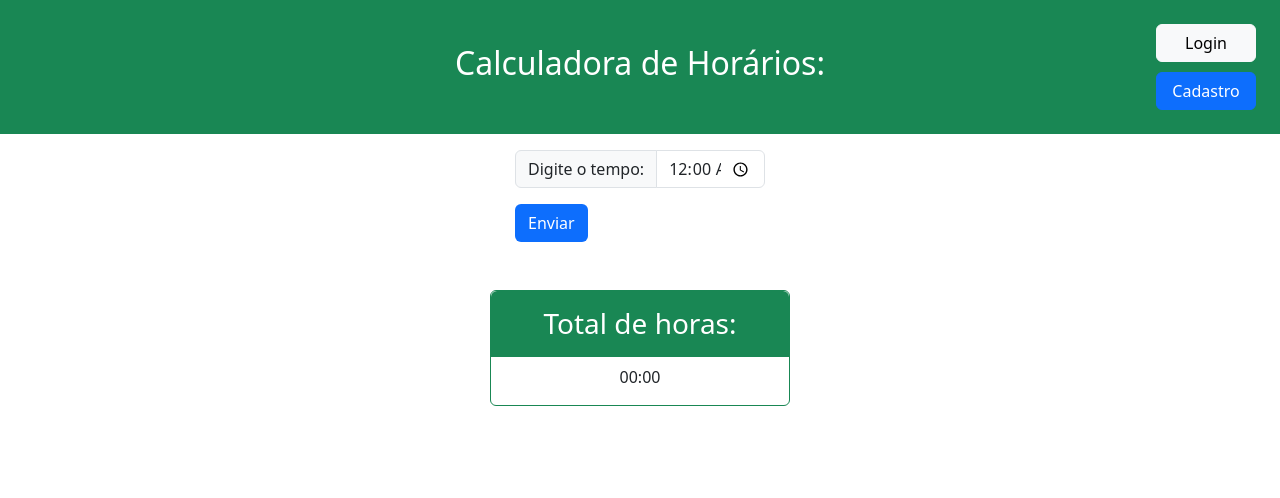
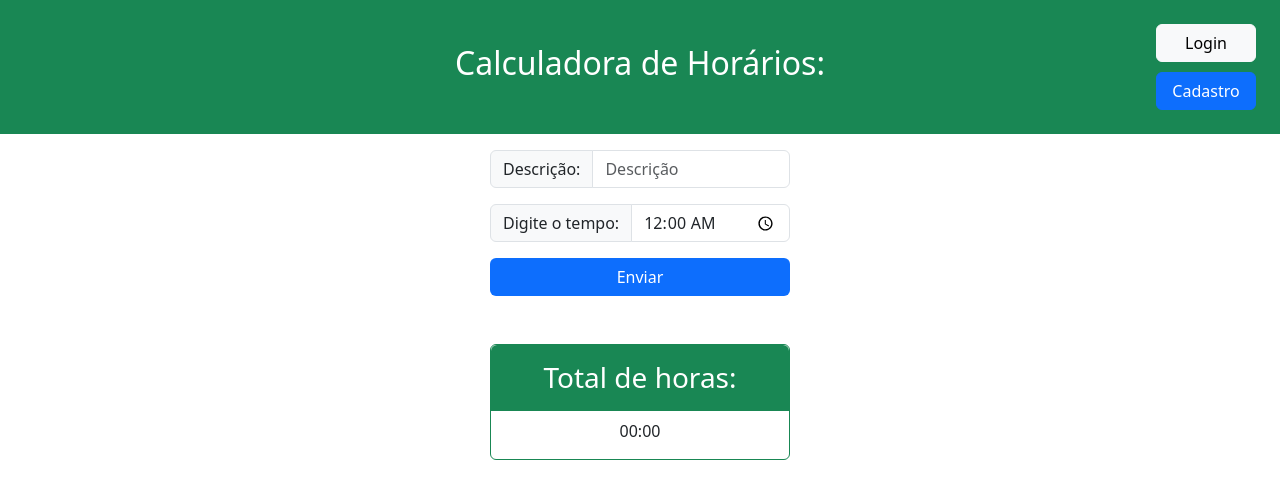
Before and after one commit to Gustavo-Pasquini/calculadora_horario_v2, a React (Vite) app: page / in a window 1280 px wide. Shown: the top 498 px of the page. Built offline with nearby package versions, Linux system fonts and the light colour scheme.

Commit message:
2025-02-04 23:58 (Adicionando campo de descrição e removendo horários ao deslogar)

```diff
--- a/src/App.tsx
+++ b/src/App.tsx
@@ -8,6 +8,7 @@ import Totalizador from "./components/Totalizador";
 
 interface Horario {
   id: any;
+  observacao: string;
   email: string;
   date: string;
   time: string;
@@ -27,6 +28,10 @@ function App() {
   const handleEmail = (email: string) => {
     setEmail(email);
   };
+
+  useEffect(() => {
+    setHorarios([])
+  }, [email])
 
   // Função de login que busca os horários do banco para o email informado
   const handleLogin = async (email: string) => {
@@ -48,10 +53,11 @@ function App() {
 
       const filteredHorarios: Horario[] = querySnapshot.docs
         .map(doc => {
-          const data = doc.data() as { date?: string; time?: string; hora?: string; minuto?: string };
+          const data = doc.data() as { observacao?: string; date?: string; time?: string; hora?: string; minuto?: string };
           return {
-            id: doc.id,  // Adiciona o ID do documento
+            id: doc.id,
             email,
+            observacao: data.observacao ?? "",
             date: data.date ?? "",
             time: data.time ?? "",
             hora: data.hora ?? "",
@@ -103,6 +109,7 @@ function App() {
 
   // Ao enviar um novo horário, atualiza o array de horários e recalcula os totais
   const handleButtonClick = async (
+    observacao: string,
     email: string,
     date: string,
     time: string,
@@ -115,6 +122,7 @@ function App() {
         if (email) {
           // Adiciona os dados ao Firestore
           const docRef = await addDoc(collection(db, "horario"), {
+            observacao: observacao ?? '',
             email: email ?? '',
             date: date ?? '',
             time: time ?? '',
@@ -125,13 +133,13 @@ function App() {
           // Atualiza o estado após o Firestore confirmar a inserção
           setHorarios((prevHorarios) => [
             ...prevHorarios,
-            { id: docRef.id, email, date, time, hora, minuto },
+            { id: docRef.id, observacao, email, date, time, hora, minuto },
           ]);
 
         } else {
           setHorarios((prevHorarios) => [
             ...prevHorarios,
-            { id: '', email, date, time, hora, minuto },
+            { id: '', observacao, email, date, time, hora, minuto },
           ]);
         }
 
@@ -152,7 +160,7 @@ function App() {
         setTotalMinutos(String(somaMinutos));
         setTotalHoras(String(somaHoras));
 
-        console.log("Horário adicionado com sucesso!");
+        //console.log("Horário adicionado com sucesso!");
       } catch (error) {
         console.error("Erro ao adicionar horário:", error);
       }
@@ -160,7 +168,7 @@ function App() {
   };
 
   const handleCadastro = () => {
-    console.log("Cadastro Realizado");
+    //console.log("Cadastro Realizado");
   };
 
   // Remoção de um horário e atualização dos totais
@@ -170,14 +178,36 @@ function App() {
       const removedHorario = horarios[index];
 
       if (!removedHorario || !removedHorario.id) {
-        console.error("Erro: ID do documento não encontrado.");
+        setHorarios((prevHorarios) =>
+        prevHorarios.filter((_, i) => i !== index)
+        );
+
+        // Recalcula os totais após a remoção
+        let acumuladoMinutos = 0;
+        let acumuladoHoras = 0;
+
+        horarios.forEach((h, i) => {
+          if (i !== index) {
+            acumuladoMinutos += parseInt(h.minuto);
+            acumuladoHoras += parseInt(h.hora);
+          }
+        });
+
+        // Ajusta os minutos que ultrapassarem 60
+        const extras = Math.floor(acumuladoMinutos / 60);
+        acumuladoHoras += extras;
+        acumuladoMinutos = acumuladoMinutos % 60;
+
+        setTotalHoras(String(acumuladoHoras));
+        setTotalMinutos(String(acumuladoMinutos));
+
         return;
       }
 
       // Remove do Firestore
       await deleteDoc(doc(db, "horario", removedHorario.id));
 
-      console.log("Horário removido do banco:", removedHorario);
+      //console.log("Horário removido do banco:", removedHorario);
 
       // Atualiza o estado removendo o item da lista
       setHorarios((prevHorarios) =>
@@ -223,6 +253,7 @@ function App() {
             {horarios.map((horario, index) => (
               <HorarioAdicionado
                 key={index}
+                observacaoAdicionada={horario.observacao}
                 addedDate={horario.date}
                 addedTime={horario.time}
                 newHora={horario.hora}
@@ -243,6 +274,7 @@ function App() {
           {horarios.map((horario, index) => (
             <HorarioAdicionado
               key={index}
+              observacaoAdicionada={horario.observacao}
               addedDate={horario.date}
               addedTime={horario.time}
               newHora={horario.hora}
--- a/src/components/EntradaDados.tsx
+++ b/src/components/EntradaDados.tsx
@@ -5,7 +5,7 @@ import '../global.css';
 import { stringToColor } from '../utils';
 
 interface Props {
-  onButtonClick: (email: string, date: string, time: string, hora: string, minuto: string) => void;
+  onButtonClick: (observacao: string, email: string, date: string, time: string, hora: string, minuto: string) => void;
   onLogin: (email: string) => void;
   onCadastro: () => void;
   getEmail: (email: string) => void;
@@ -55,6 +55,7 @@ export function Perfil(props: PerfilProps) {
 function EntradaDados(props: Props) {
 
   let [ selectInputTime, setInputTime ] = useState('00:00')
+  let [ observacao, setObservacao] = useState('')
 
   let [ showLogin, setShowLogin ] = useState(false)
 
@@ -86,6 +87,10 @@ function EntradaDados(props: Props) {
   const handleChange = (event: ChangeEvent<HTMLInputElement>) => {
     setInputTime(event.target.value);
   };
+
+  const handleObservacaoSubmit = (event: ChangeEvent<HTMLInputElement>) => {
+    setObservacao(event.target.value)
+  }
 
   const handleExit = () => {
     setIsLogado(false)
@@ -138,6 +143,8 @@ function EntradaDados(props: Props) {
 
         let currentDate = new Date();
 
+        let observacaoAdicionada = document.querySelector('#observacao') as HTMLInputElement
+        let observacao = observacaoAdicionada?.value ?? ''
         let addedDate = currentDate.toLocaleDateString();
         let addedTime = currentDate.toLocaleTimeString();
         let hora      = parseInt(selectInputTime.slice(0, selectInputTime.indexOf(':')));
@@ -149,25 +156,41 @@ function EntradaDados(props: Props) {
         { hora   < 10 ? newHora   = '0' + String(hora)   : newHora   = String(hora) }
         { minuto < 10 ? newMinuto = '0' + String(minuto) : newMinuto = String(minuto) }
 
-        props.onButtonClick(email, addedDate, addedTime, newHora, newMinuto);
+        props.onButtonClick(observacao, email, addedDate, addedTime, newHora, newMinuto);
 
         setInputTime("00:00");
+        setObservacao('')
       }}>
-        <div className="d-block mb-5" style={{width: "250px", margin: "auto"}}>
+        <div className="d-block" style={{width: "300px", margin: "auto"}}>
+          <div className="text-center input-group my-3">
+            <span className="input-group-text" id="basic-addon1">Descrição:</span>
+            <input
+            type="text"
+            className="form-control"
+            id="observacao"
+            placeholder="Descrição"
+            value={observacao}
+            onChange={handleObservacaoSubmit}
+            />
+          </div>
+        </div>
+        <div className="d-block mb-5" style={{width: "300px", margin: "auto"}}>
           <div className="text-center input-group my-3">
             <span className="input-group-text" id="basic-addon1">Digite o tempo:</span>
             <input
-            type="time"
-            className="form-control"
-            id="EntradaHorario"
-            value={selectInputTime}
+              type="time"
+              className="form-control"
+              id="EntradaHorario"
               onChange={handleChange}
+              value={selectInputTime}
+              required
             />
           </div>
           <div>
             <button
               type="submit"
               className=" btn text-bg-primary"
+              style={{width: "300px", margin: "auto"}}
               >Enviar
             </button>
           </div>
--- a/src/components/HorarioAdicionado.tsx
+++ b/src/components/HorarioAdicionado.tsx
@@ -2,6 +2,7 @@ import { useState } from "react";
 import RemoveModal from "./RemoveModal";
 
 interface Props {
+  observacaoAdicionada: HTMLInputElement | string;
   addedDate: string;
   addedTime: string;
   newHora: string;
@@ -32,7 +33,7 @@ function HorarioAdicionado(props: Props) {
           className="rounded-top p-2 d-flex text-bg-primary justify-content-between"
           style={{ width: "300px", margin: "auto" }}
         >
-          <p style={{ marginBottom: "0px" }}>Horário adicionado:</p>
+          <p style={{ marginBottom: "0px" }}>{String(props.observacaoAdicionada).length > 0 ? `${props.observacaoAdicionada}:` : "Horário adicionado:"}</p>
           <button
             type="button"
             className="btn-close"
```
Also changed, not shown: src/components/ResumoModal.tsx (added, +49 -0 lines), 3 other files (tests, documents, lock files or other folders).
